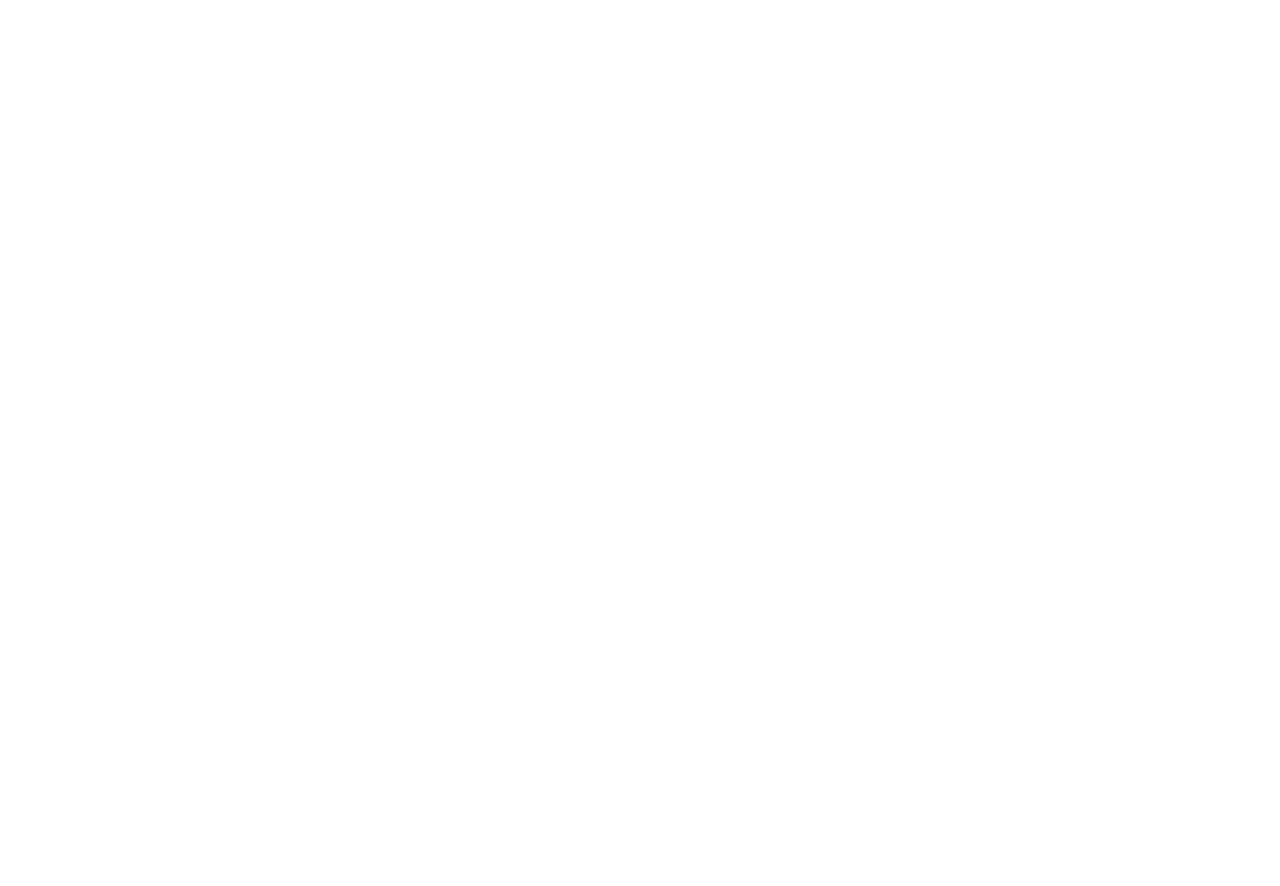
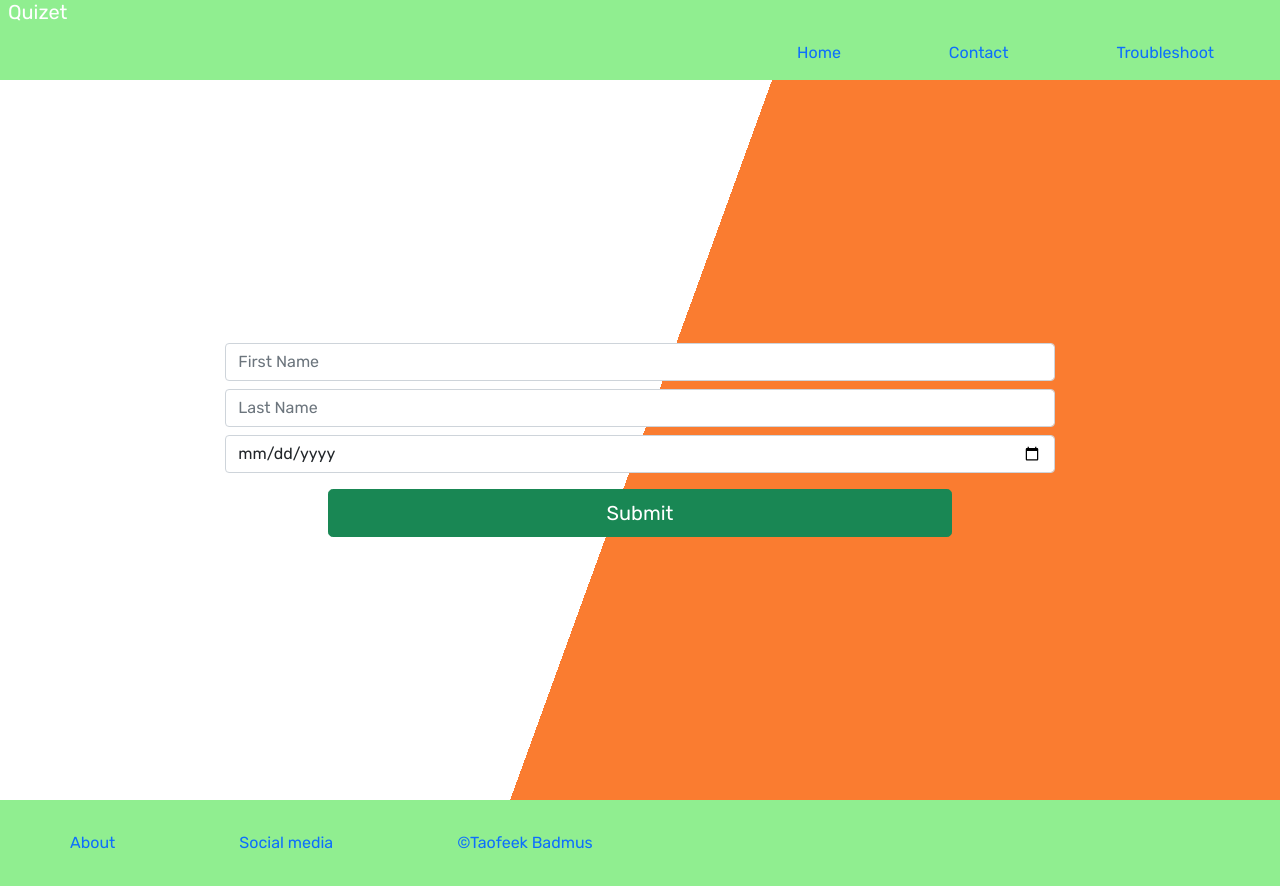
Before and after one commit to Tabspear/Quizet, a plain HTML site: page index.html in a window 1280 px wide. Before the commit the page ends 800 px from the top, so only its background shows below. Drawn offline with nearby package versions, Linux system fonts and the light colour scheme.

Commit message:
Feat(Client: Homepage, Header and Footer)

```diff
--- a/css/style.css
+++ b/css/style.css
@@ -0,0 +1,53 @@
+
+*{
+    margin: 0;
+    padding: 0;
+    box-sizing: border-box;
+    font-family: 'Open Sans', sans-serif;
+    font-family: 'Rubik', sans-serif;
+    color: white;
+}
+
+body {
+    background: linear-gradient(-70deg, #fa7c30 50%, rgba(0, 0, 0, 0) 30%)
+}
+
+#form_flex{
+    height: 90vh;
+}
+
+#nav_bar {
+ background-color: lightgreen;
+}
+
+.foo_bar {
+    background-color: lightgreen;
+}
+a {
+     text-decoration: none;
+ }
+ .a_link {
+    padding: 5px 50px;
+    margin:10px 4px;
+    text-align: center;
+    position: relative;
+    text-decoration: none;
+    display:inline-block;
+ }
+.a_link::before {
+  content: '';
+  position: absolute;
+  bottom: 0%;
+  left: 0px;
+  height: 1px;
+  width:100%;
+  background-color: #fa7c30 ;
+  display: block;
+  transform-origin: right top;
+  transform: scale(0, 1);
+  transition: transform 0.4s cubic-bezier(1, 0, 0, 1);
+}
+.a_link:hover::before {
+
+    transform: scale(1, 1)
+}
--- a/index.html
+++ b/index.html
@@ -4,9 +4,76 @@
     <meta charset="UTF-8">
     <meta http-equiv="X-UA-Compatible" content="IE=edge">
     <meta name="viewport" content="width=device-width, initial-scale=1.0">
-    <title>Document</title>
+    <link href="https://cdn.jsdelivr.net/npm/bootstrap@5.0.2/dist/css/bootstrap.min.css" rel="stylesheet" integrity="sha384-EVSTQN3/azprG1Anm3QDgpJLIm9Nao0Yz1ztcQTwFspd3yD65VohhpuuCOmLASjC" crossorigin="anonymous">
+    <link rel="preconnect" href="https://fonts.googleapis.com">
+    <link rel="preconnect" href="https://fonts.gstatic.com" crossorigin>
+    <link href="https://fonts.googleapis.com/css2?family=Open+Sans:wght@500&family=Rubik&display=swap" rel="stylesheet">
+    <link rel="stylesheet" href="./css/style.css">
+    <title>Quizet</title>
 </head>
 <body>
+            <!-- This is the navigation bar -->
+        <nav id="nav_bar">
+            <span class="navbar-brand mx-2 h4">Quizet</span>
+            <div class="container-fluid d-sm-flex justify-content-end">
+                <div>
+                    <a class="a_link" aria-current="page" href="#">Home</a>
+                </div>
+                <div><a class="a_link" href="#">Contact</a></div>
+                <div><a class="a_link" href="#">Troubleshoot</a></div>
+            </div>
+        </nav>
 
+        <!-- This is the body box -->
+        <div class="d-flex align-items-center" id="form_flex">
+            <h1 class="text-center"></h1>
+                <form name='' class="form-control form-control-plaintext p-3">
+
+                        <div class="form-group row g-2 mb-2">
+                            <label for="fname" class="control-label col-sm-2">First Name </label>
+                            <div class="col-sm-8">
+                                <input type="text" class="form-control" placeholder="First Name"required>
+                            </div>
+                        </div>
+                        <div class="form-group row  g-2 mb-2">
+                            <label for="lname" class="control-label col-sm-2">Last Name</label>
+                            <div class="col-sm-8">
+                            <input type="text" class="form-control" placeholder="Last Name" required>
+                            </div>
+                        </div>
+                        <div class="form-group row  g-2 mb-2">
+                            <label for="date" class="control-label col-sm-2">Birth Date</label>
+                            <div class="col-sm-8">
+                            <input type="date" class="form-control" placeholder="Date of Birth"  required>
+                            </div>
+                        </div>
+
+                        <div class="d-grid mt-3 col-6 mx-auto">
+                            <input type="submit" class="btn btn-lg btn-success" role="button" >
+                        </div>
+                </form>
+        </div>
+
+
+        <footer id="nav_bar" class="mb-0 mt-auto">
+            <div class="container-fluid d-sm-flex p-3">
+                <div class="d-sm-flex justify-content-start">
+                    <div class="me-3">
+                        <a class="a_link" href="">About</a>
+                     </div>
+                     <div class="me-3">
+                         <a class="a_link" href=""> Social media</a>
+                     </div>
+                </div>
+
+                <div class="d-sm-flex justify-content-end">
+                    <a class="a_link" href="">&#169;Taofeek Badmus</a>
+                </div>
+
+
+            </div>
+
+        </footer>
+    <script src="https://cdn.jsdelivr.net/npm/bootstrap@5.0.2/dist/js/bootstrap.bundle.min.js" integrity="sha384-MrcW6ZMFYlzcLA8Nl+NtUVF0sA7MsXsP1UyJoMp4YLEuNSfAP+JcXn/tWtIaxVXM" crossorigin="anonymous"></script>
 </body>
 </html>
```
